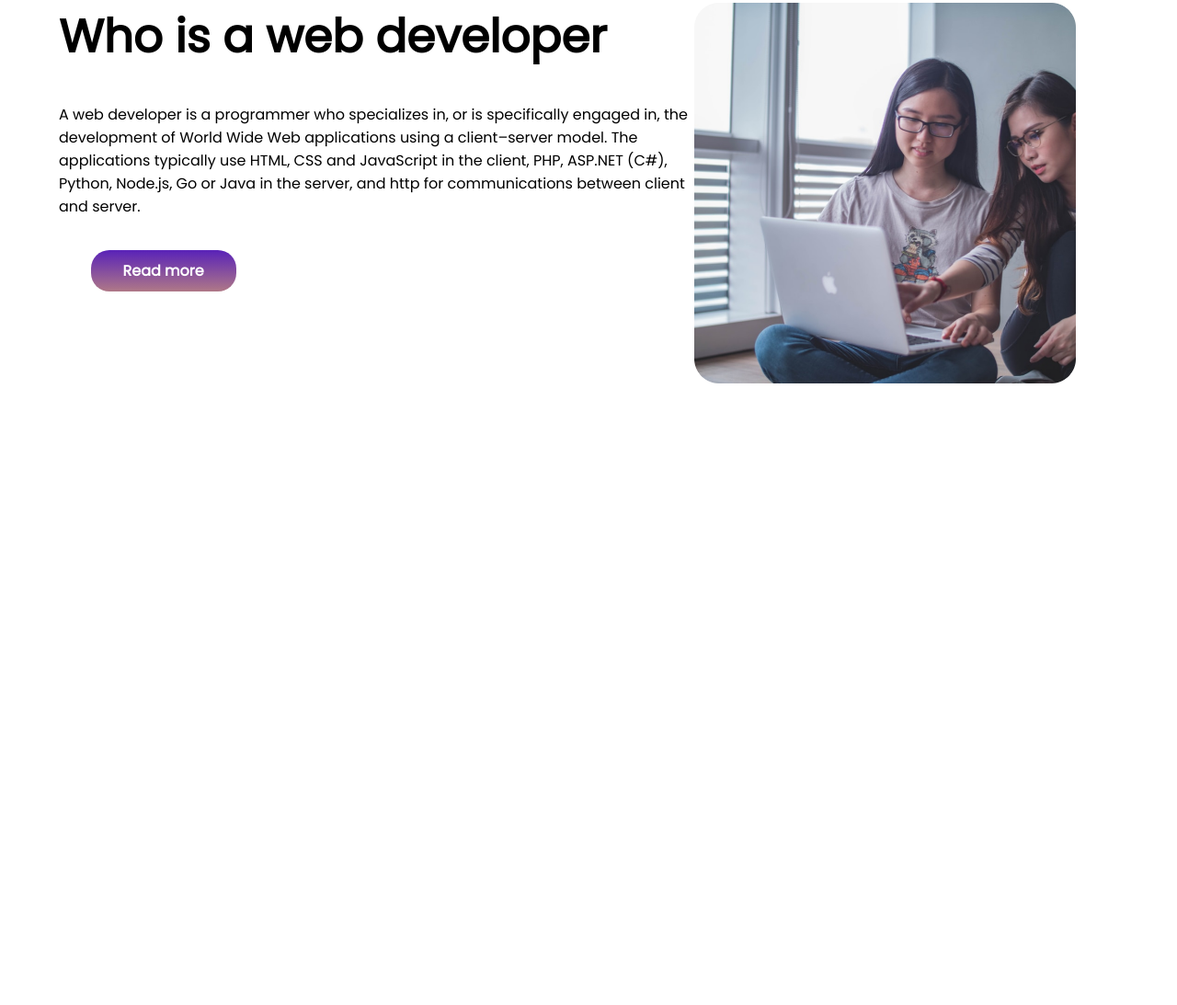
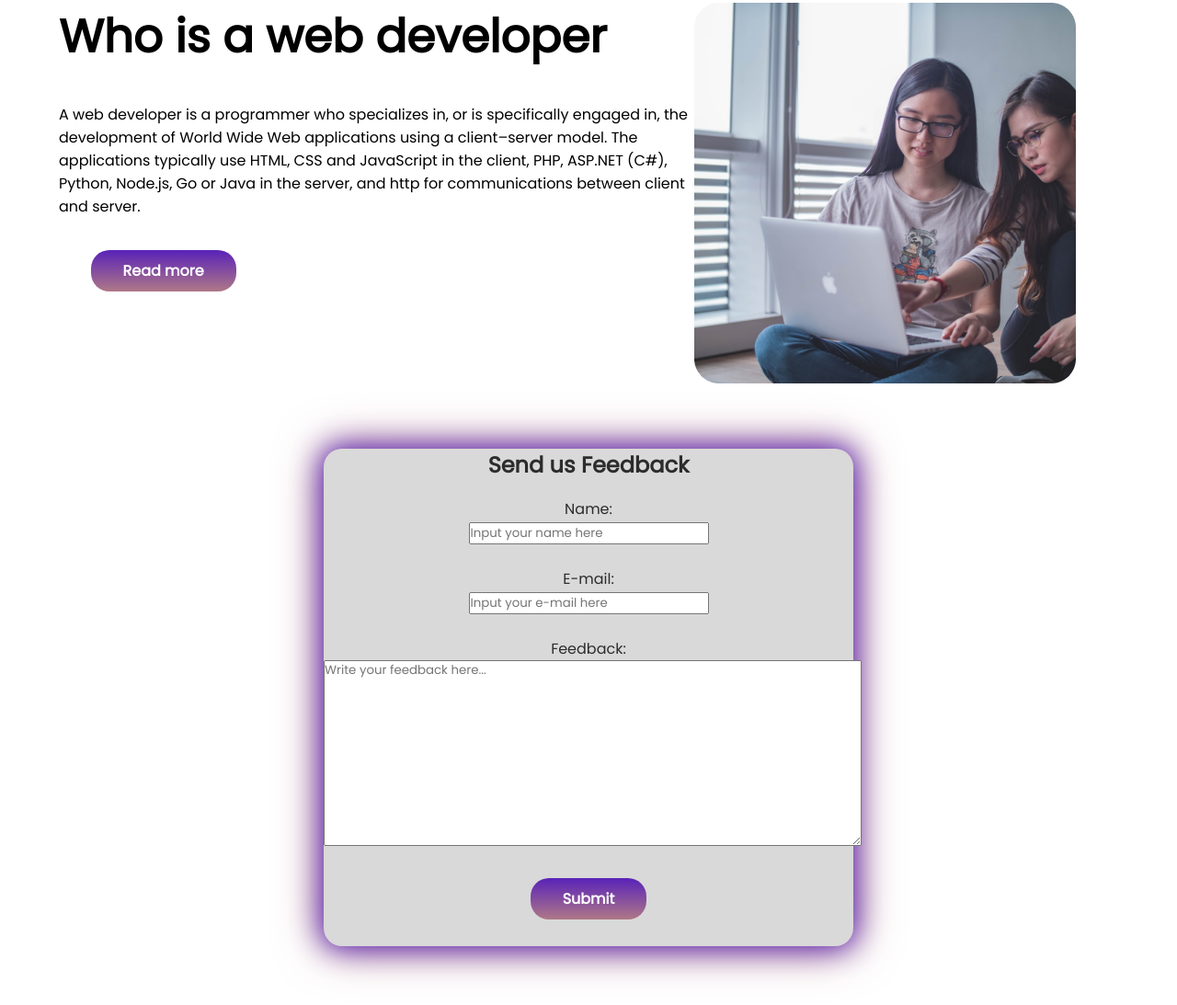
Before and after one commit to Hemel17/assignment-01, a plain HTML site: page index.html in a window 1280 px wide. Shown: the part 1440-2533 px from the top of the page at 92% size. Before the commit the page ends 1928 px from the top, so only its background shows below. Drawn offline with Linux system fonts and the light colour scheme.

Commit message:
fifth section done

```diff
--- a/index.html
+++ b/index.html
@@ -17,6 +17,7 @@
     <!-- first section starts here -->
     <section class="container">
         <div class="flexible">
+
             <div class="half">
                 <h1 id="border-color">Stay Focused on <span class="text-color">Mission 2022</span></h1>
                 <p>My missions in 2022 are to be focused on my passion, work out to feel better not to look thinner and
@@ -24,35 +25,43 @@
                 <a href="#">Explore Now</a>
                 <p>Scroll down to explore more about us</p>
             </div>
+
             <div class="half">
                 <img src="images/person/person-5.png" alt="">
             </div>
+
         </div>
     </section>
     <!-- first section ends here -->
 
     <!-- second section starts here -->
     <section class="container">
+
         <h1 id="heading">My Mission in <span class="text-color">2022</span></h1>
+
         <div class="flexible">
+
             <div class="one-third" id="one">
                 <img class="illustrator" src="images/illustrators/illustrator-1.png" alt="">
                 <h2>Mission</h2>
                 <p>My missions in 2022 are to be focused on my passion, work out to feel better not to look thinner and
                     doing random acts of kindness.</p>
             </div>
+
             <div class="one-third" id="two">
                 <img class="illustrator" src="images/illustrators/illustrator-2.png" alt="">
                 <h2>Vision</h2>
                 <p>My visions in 2022 are to be focused on my passion, work out to feel better not to look thinner and
                     doing random acts of kindness.</p>
             </div>
+
             <div class="one-third" id="three">
                 <img class="illustrator" src="images/illustrators/illustrator-3.png" alt="">
                 <h2>Goal</h2>
                 <p>My goals in 2022 are to be focused on my passion, work out to feel better not to look thinner and
                     doing random acts of kindness.</p>
             </div>
+
         </div>
     </section>
     <!-- second section ends here -->
@@ -60,9 +69,11 @@
     <!-- third section starts here -->
     <section class="container">
         <div class="flexible">
+
             <div class="fourty">
                 <img src="images/pictures/project.png" alt="">
             </div>
+
             <div class="sixty">
                 <h1> What is web development</h1>
                 <p>Web development is the work involved in developing a website for the Internet (World Wide Web) or an
@@ -70,6 +81,7 @@
                     of plain text to complex web applications, electronic businesses, and social network services.</p>
                 <a href="https://en.wikipedia.org/wiki/Web_development">Read more</a>
             </div>
+
         </div>
     </section>
     <!-- third section ends here -->
@@ -77,6 +89,7 @@
     <!-- fourth section starts here -->
     <section class="container">
         <div class="flexible">
+
             <div class="sixty">
                 <h1> Who is a web developer</h1>
                 <p>A web developer is a programmer who specializes in, or is specifically engaged in, the development of
@@ -85,11 +98,38 @@
                     for communications between client and server.</p>
                 <a href="https://en.wikipedia.org/wiki/Web_developer">Read more</a>
             </div>
+
             <div class="fourty">
                 <img src="images/pictures/coding.png" alt="">
             </div>
+
         </div>
     </section>
+    <!-- fourth section ends hrer -->
+
+    <!-- fifth section starts here -->
+    <section class="container">
+        <div class="feedback">
+
+            <h2>Send us Feedback</h2>
+
+            <form action="#" method="post">
+
+                <label for="name">Name:</label><br>
+                <input type="text" id="name" placeholder="Input your name here"><br><br>
+
+                <label for="email">E-mail:</label><br>
+                <input type="email" id="email" placeholder="Input your e-mail here"><br><br>
+
+                <label for="message">Feedback:</label><br>
+                <textarea placeholder="Write your feedback here..." id="message" cols="50" rows="10"></textarea><br>
+
+                <a href="#">Submit</a>
+            </form>
+
+        </div>
+    </section>
+    <!-- fifth section ends here -->
 
 </body>
 
--- a/style.css
+++ b/style.css
@@ -87,3 +87,13 @@ h2{
 .sixty{
     width: 60%;
 }
+
+.feedback{
+    background-color: rgba(128,128,128,.3);
+    margin-left: 25%;
+    margin-right: 25%;
+    text-align: center;
+    color: rgba(0,0,0,.8);
+    border-radius: 20px;
+    box-shadow: 0px 0px 30px 2px rgb(89, 34, 184), 0px 0px 50px 2px rgb(175, 120, 135);
+}
```
